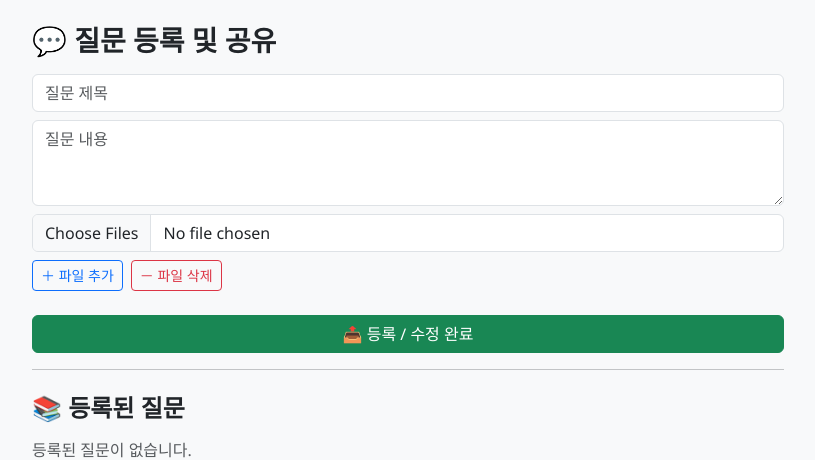
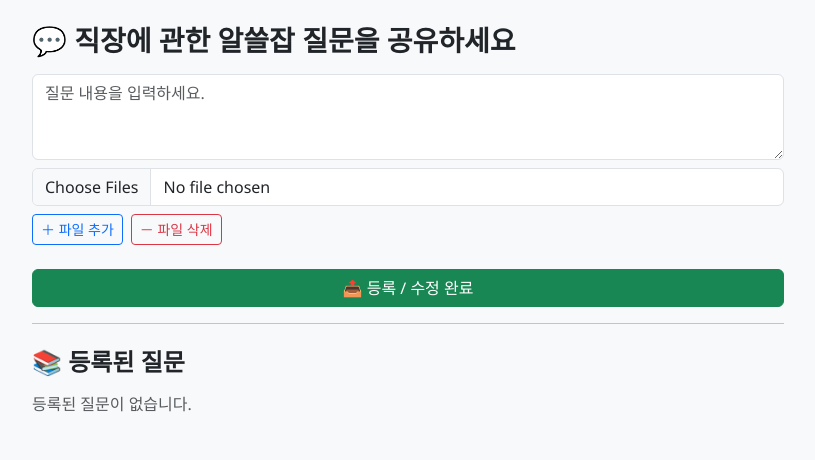
Before and after one commit to keyj-9bot/hwat25-employed-members, a Flask app: page /questions in a window 1280 px wide. Shown: the part 56-516 px from the top of the page, without its empty margins (232-1047 px from the left). Run offline with Flask 3, Linux system fonts and the light colour scheme; the visitor is signed in with stand-in values (Sample User, id 1).

Commit message:
update: remove title fields, keep existing files when editing

```diff
--- a/templates/questions.html
+++ b/templates/questions.html
@@ -1,13 +1,12 @@
 {% extends "base.html" %}
 {% block content %}
 <div class="container mt-4">
-  <h3 class="fw-bold mb-3">💬 질문 등록 및 공유</h3>
+  <h3 class="fw-bold mb-3">💬 직장에 관한 알쓸잡 질문을 공유하세요</h3>
 
-  <!-- 등록/수정 폼 -->
+  <!-- 등록/수정 폼 (제목 제거) -->
   <form method="POST" enctype="multipart/form-data">
     <input type="hidden" name="edit_id" id="edit_id" value="">
-    <input type="text" name="title" id="title" class="form-control mb-2" placeholder="질문 제목" required>
-    <textarea name="content" id="content" class="form-control mb-2" rows="3" placeholder="질문 내용" required></textarea>
+    <textarea name="content" id="content" class="form-control mb-2" rows="3" placeholder="질문 내용을 입력하세요." required></textarea>
 
     <!-- 파일 입력 -->
     <div id="fileInputs" class="mb-2">
@@ -27,7 +26,6 @@
   {% if questions and questions|length > 0 %}
     {% for q in questions %}
     <div class="border rounded p-3 mb-3 bg-light shadow-sm">
-      <h5 class="fw-bold text-dark">{{ q.title }}</h5>
       <p>{{ q.content }}</p>
 
       {% if q.files %}
@@ -42,7 +40,7 @@
       <small class="text-muted">작성자: {{ q.email }} ｜ {{ q.date }}</small>
       <div class="mt-2">
         <button type="button" class="btn btn-sm btn-outline-primary me-2"
-                onclick="editQuestion('{{ q.id }}', '{{ q.title|escape }}', '{{ q.content|escape }}')">✏️ 수정</button>
+                onclick="editQuestion('{{ q.id }}', '{{ q.content|escape }}')">✏️ 수정</button>
         <a href="{{ url_for('questions_page', delete=q.id) }}"
            class="btn btn-sm btn-outline-danger"
            onclick="return confirm('이 질문을 삭제하시겠습니까?')">🗑️ 삭제</a>
@@ -67,9 +65,8 @@
   if (div.children.length > 1) div.removeChild(div.lastChild);
 }
 
-function editQuestion(id, title, content) {
+function editQuestion(id, content) {
   document.getElementById("edit_id").value = id;
-  document.getElementById("title").value = title;
   document.getElementById("content").value = content;
   window.scrollTo({ top: 0, behavior: 'smooth' });
 }
```
Also changed, not shown: templates/professor.html (+4 -7 lines).
